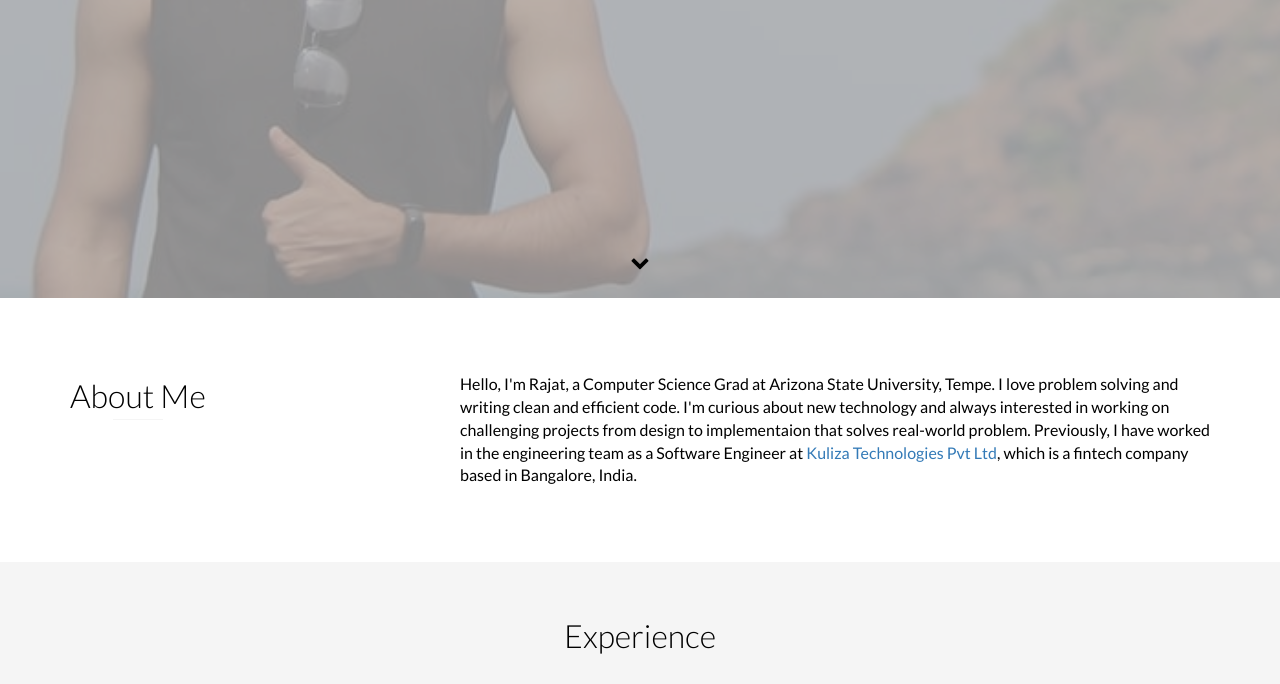
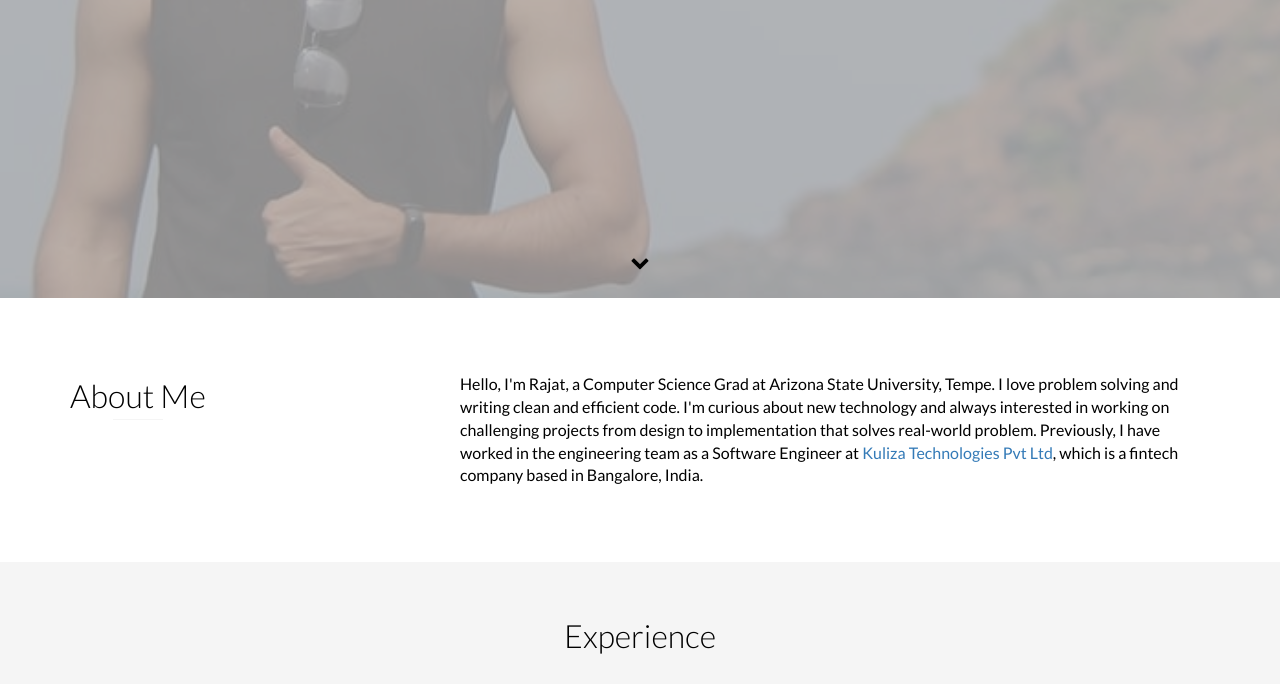
Before and after one commit to rajat641/Personal-Portfolio, a website: page index.html in a window 1280 px wide. Shown: the part 502-1186 px from the top of the page. Drawn offline with nearby package versions, Linux system fonts and the light colour scheme.

Commit message:
corrected spelling mistake

```diff
--- a/index.html
+++ b/index.html
@@ -74,7 +74,7 @@
                     <p>
                     Hello, I'm Rajat, a Computer Science Grad at Arizona State University, Tempe.
                      I love problem solving and writing clean and efficient code.
-                     I'm curious about new technology and always interested in working on challenging projects from design to implementaion that solves real-world problem. Previously, I have worked in the engineering team as a Software Engineer at
+                     I'm curious about new technology and always interested in working on challenging projects from design to implementation that solves real-world problem. Previously, I have worked in the engineering team as a Software Engineer at
                      <a href="https://www.getlend.in/" target="_blank">Kuliza Technologies Pvt Ltd</a>, which is a fintech company based in Bangalore, India.
                     </p>
                 </div>
```
